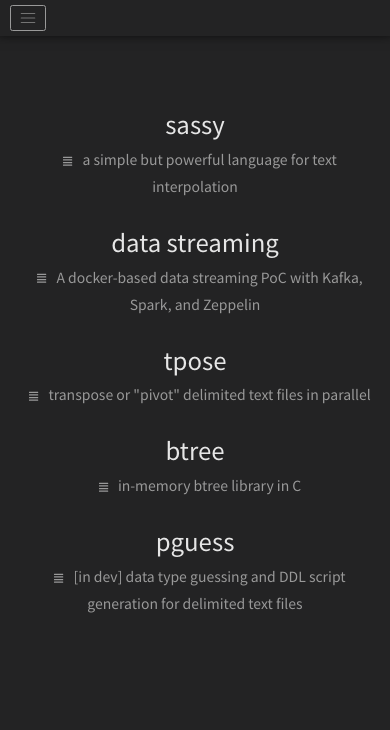
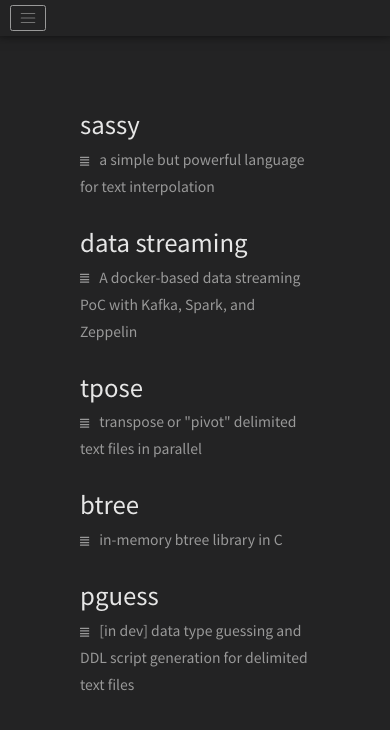
Before and after one commit to jmsmistral/jonathansacramento.com, a React app: page /code in a window 390 px wide. Built offline with nearby package versions, Linux system fonts and the light colour scheme; a small style sheet from the web is missing.

Commit message:
Refactor code component responsive design

```diff
--- a/src/client/components/Code.js
+++ b/src/client/components/Code.js
@@ -10,12 +10,13 @@
 const Code = () => (
   <div className="content">
     <Container>
-      <Row>
         {
           codeProjects.map(repo => (
-            <Col key={repo.id} xs={12} className="code-repo text-center">
+            <Row key={repo.id}>
+              <Col xs={2}></Col>
+              <Col key={repo.id} xs={8} className="code-repo text-left">
                 <Row>
-                <Col xs={12} className="text-center">
+                  <Col xs={12} className="text-left">
                     <h2>
                       <a href={repo.link} className="code-repo__title">
                         {repo.name}
@@ -24,17 +25,18 @@
                   </Col>
                 </Row>
                 <Row>
-                <Col xs={12} className="text-center">
+                  <Col xs={12} className="text-left">
                     <span className="code-repo__description">
                       <FontAwesomeIcon icon={faAlignJustify} size="xs" />
-                    <span className="code-repo__description ">{repo.description}</span>
+                      <span className="code-repo__description__text">{repo.description}</span>
                     </span>
                   </Col>
                 </Row>
               </Col>
+              <Col xs={2}></Col>
+            </Row>
           ))
         }
-      </Row>
     </Container>
   </div>
 );
--- a/src/client/styles/components/_code.scss
+++ b/src/client/styles/components/_code.scss
@@ -8,5 +8,8 @@
 
 .code-repo__description {
   font-size: $xs-size;
+}
+
+.code-repo__description__text {
   margin-left: 1rem;
 }
```
Lines whose indentation alone changed are shown as unchanged.
